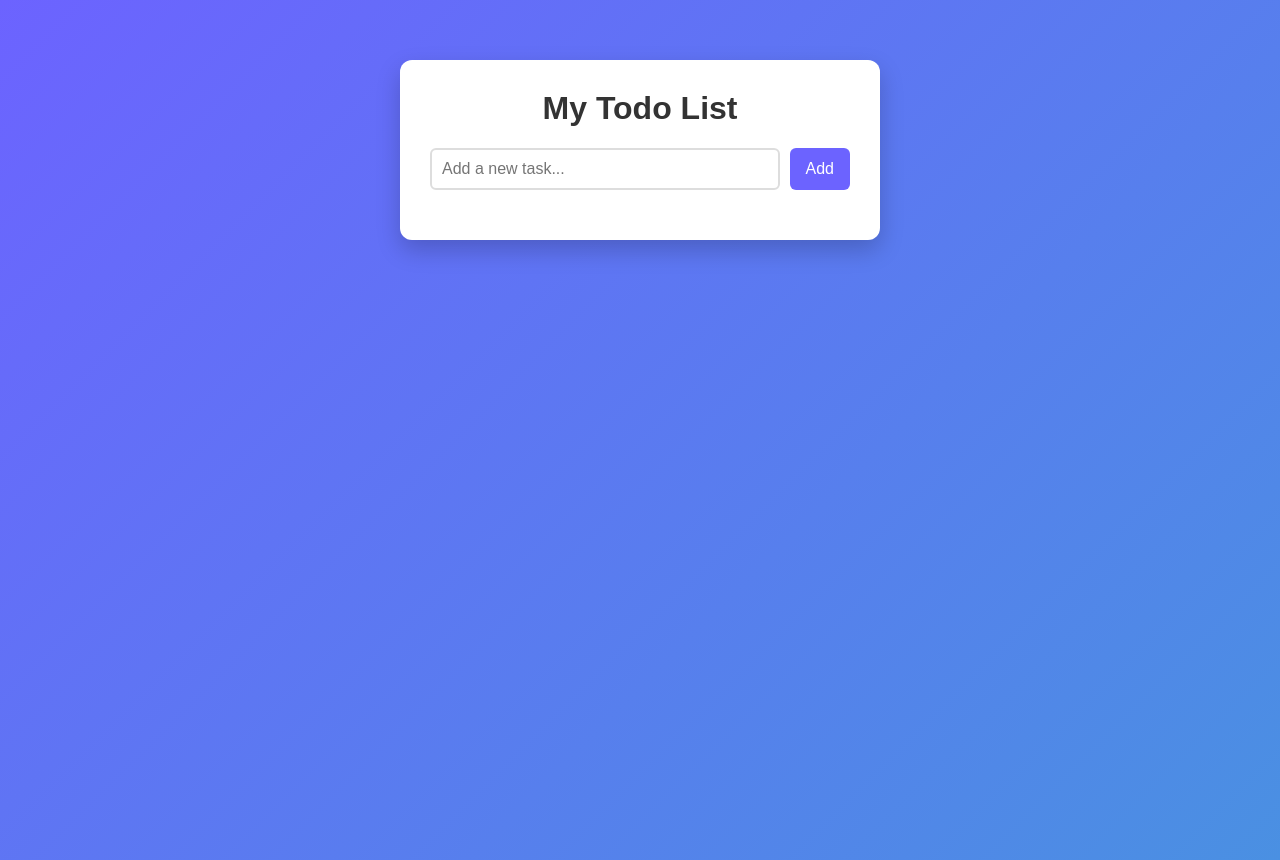
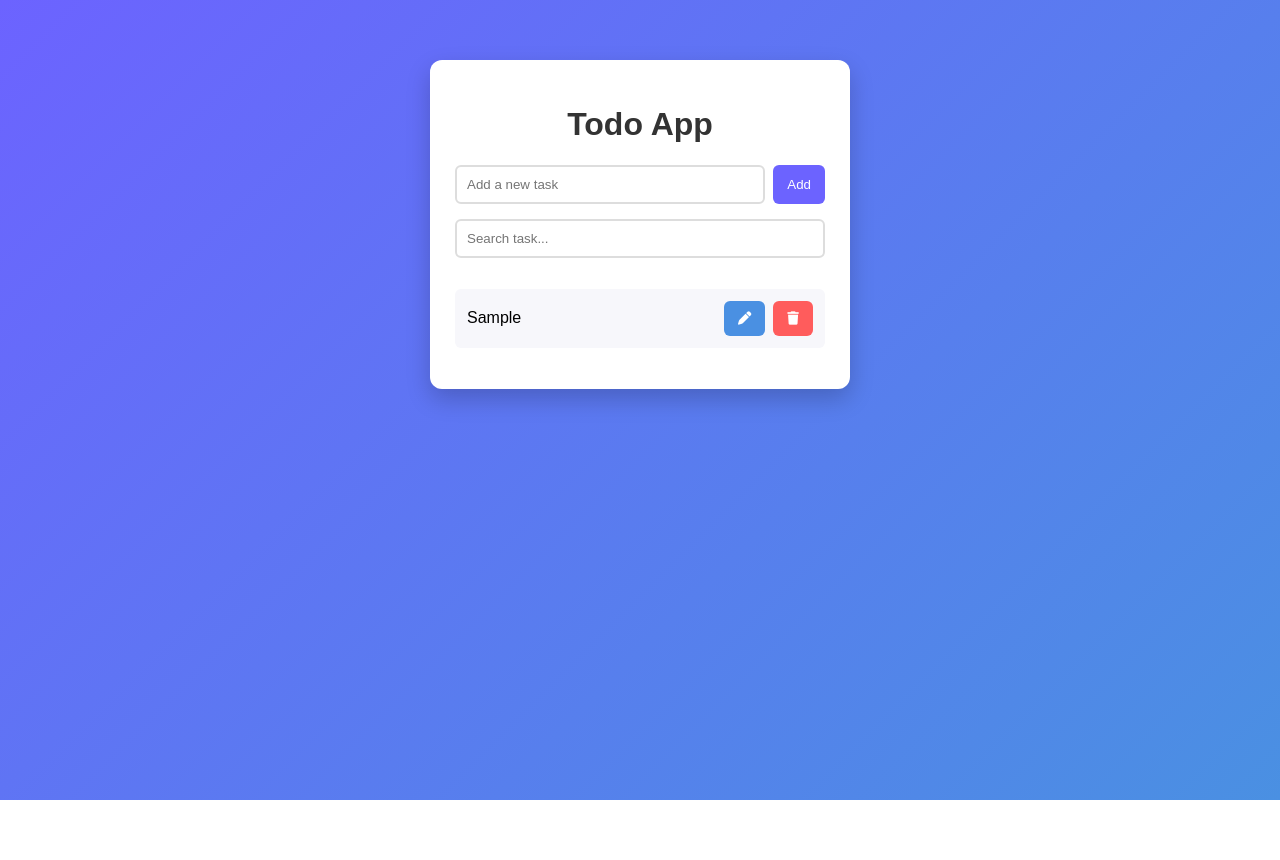
Before and after one commit to Mishaqkhan21/JS-Assignment-08, a plain HTML site: page JS Assignment 08/index.html in a window 1280 px wide. Both pictures are taken after typing "Sample" into the empty fields and a click on the button "Add". After the commit the page ends 800 px from the top, so only its background shows below. Drawn offline with Linux system fonts and the light colour scheme.

Commit message:
Update index.html

```diff
--- a/JS Assignment 08/index.html
+++ b/JS Assignment 08/index.html
@@ -4,109 +4,121 @@
     <meta charset="UTF-8">
     <meta name="viewport" content="width=device-width, initial-scale=1.0">
     <title>JS Assignment 08</title>
+
+    <link rel="stylesheet"
+        href="https://cdnjs.cloudflare.com/ajax/libs/font-awesome/6.5.2/css/all.min.css">
+
     <style>
+        * {
+            box-sizing: border-box;
+        }
 
         body {
             font-family: Arial, sans-serif;
-  background: linear-gradient(135deg, #6C63FF, #4A90E2);
+            background: linear-gradient(135deg, #6c63ff, #4a90e2);
             min-height: 100vh;
             margin: 0;
-  display: flex;
-  justify-content: center;
             padding-top: 60px;
         }
 
         .container {
-  background: white;
             width: 90%;
             max-width: 420px;
+            margin: auto;
+            padding: 25px;
+            background: white;
             border-radius: 12px;
-  box-shadow: 0 10px 25px rgba(0, 0, 0, 0.2);
-  padding: 30px;
-  height: fit-content;
+            box-shadow: 0 10px 25px #0003;
         }
 
         h1 {
             text-align: center;
             color: #333;
-  margin-top: 0;
         }
 
-.input-row {
+        .input-row,
+        .buttons {
             display: flex;
-  gap: 10px;
-  margin-bottom: 20px;
+            gap: 8px;
         }
 
-#taskInput {
-  flex: 1;
+        input {
+            width: 100%;
             padding: 10px;
-  font-size: 16px;
             border: 2px solid #ddd;
             border-radius: 6px;
             outline: none;
         }
 
-#addBtn {
-  padding: 10px 16px;
-  font-size: 16px;
-  background: #6C63FF;
+        .input-row input {
+            flex: 1;
+        }
+
+        button {
+            padding: 10px 14px;
+            border: 0;
+            border-radius: 6px;
+            background: #6c63ff;
             color: white;
-  border: none;
-  border-radius: 6px;
             cursor: pointer;
+        }
+
+        #searchInput {
+            margin: 15px 0;
         }
 
         ul {
             list-style: none;
             padding: 0;
-  margin: 0;
         }
 
         li {
             display: flex;
             align-items: center;
+            gap: 10px;
+            padding: 12px;
+            margin-bottom: 10px;
             background: #f7f7fb;
-  padding: 12px;
             border-radius: 6px;
-  margin-bottom: 10px;
         }
 
-li span {
+        .task-text {
             flex: 1;
-  margin-left: 10px;
-  font-size: 16px;
-  color: #333;
+            cursor: pointer;
         }
 
-.completed-text {
+        .done {
             text-decoration: line-through;
             color: #aaa;
         }
 
-.delete-btn {
-  background: #ff5c5c;
-  color: white;
-  border: none;
-  border-radius: 6px;
-  padding: 6px 10px;
-  cursor: pointer;
+        .edit {
+            background: #4a90e2;
         }
 
+        .delete {
+            background: #ff5c5c;
+        }
     </style>
 </head>
+
 <body>
 
     <div class="container">
-    <h1>My Todo List</h1>
+
+        <h1>Todo App</h1>
 
         <div class="input-row">
-      <input type="text" id="taskInput" placeholder="Add a new task...">
-      <button id="addBtn" onclick="addTask()">Add</button>
+            <input id="taskInput" placeholder="Add a new task">
+            <button id="addBtn">Add</button>
         </div>
 
+        <input id="searchInput" placeholder="Search task...">
+
         <ul id="taskList"></ul>
+
     </div>
+
     <script src="./app.js"></script>
 
 </body>
```
Lines whose indentation alone changed are shown as unchanged.
